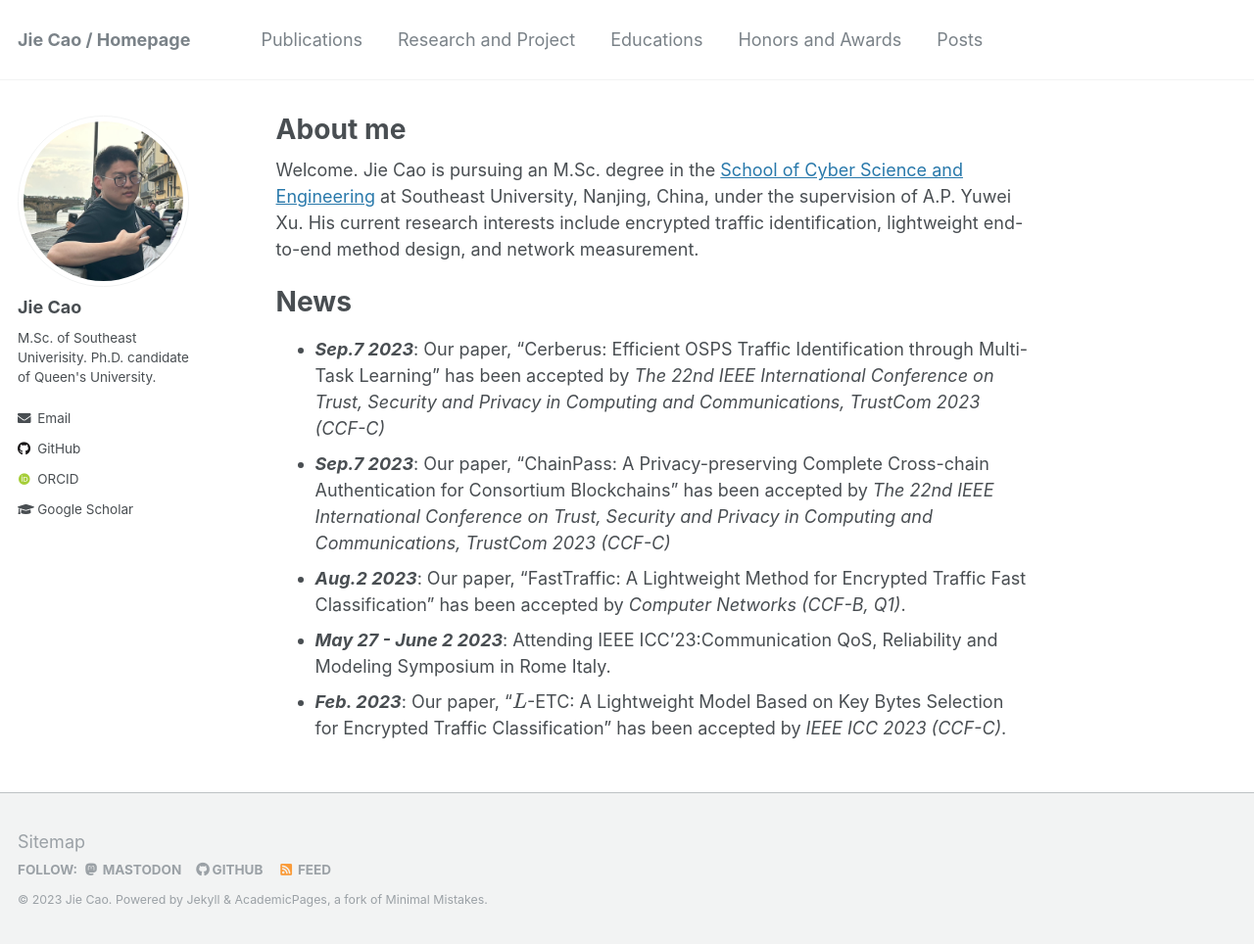
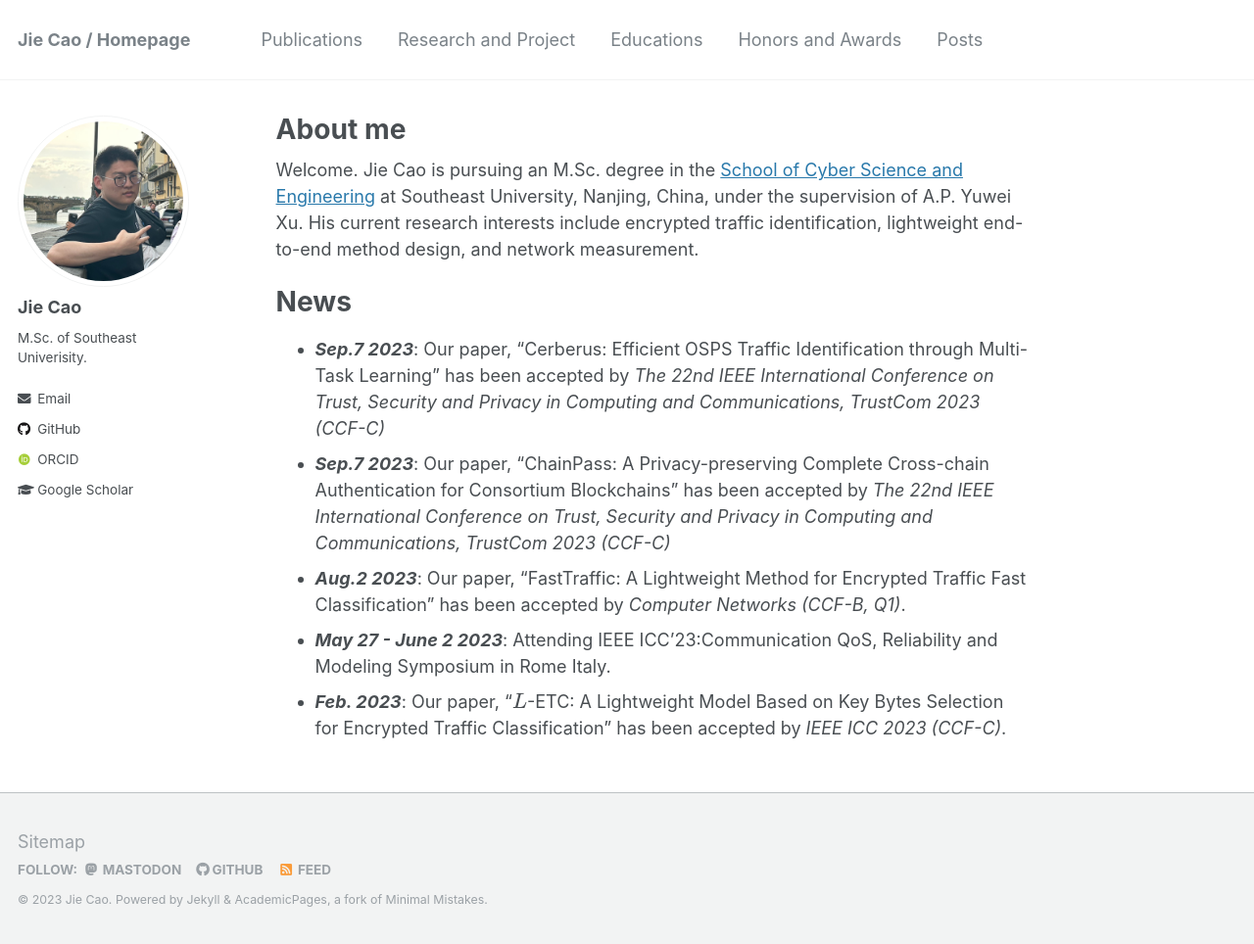
Before and after one commit to JieJayCao/JieJayCao.github.io, a Jekyll site: the page built from _pages/about.md, in a window 1280 px wide and 964 px high. Shown: the whole window at 98% size. Built offline with Jekyll 4.4.1, drawn with Linux system fonts in a browser that asks for light colours; some web fonts are replaced; formulas are drawn with MathJax 3.

Commit message:
Update _config.yml

```diff
--- a/_config.yml
+++ b/_config.yml
@@ -86,7 +86,7 @@ analytics:
 author:
   name             : "Jie Cao"
   avatar           : "profile.png"
-  bio              : "M.Sc. of Southeast Univerisity. Ph.D. candidate of Queen's University."
+  bio              : "M.Sc. of Southeast Univerisity."
   location         :
   employer         :
   pubmed           :
```
